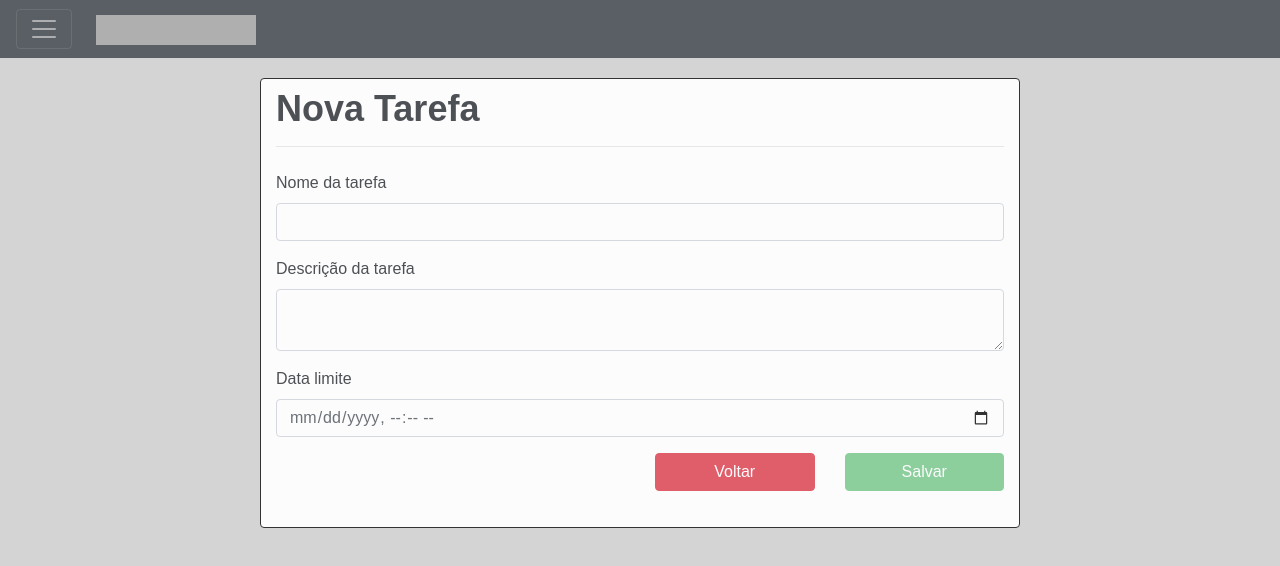
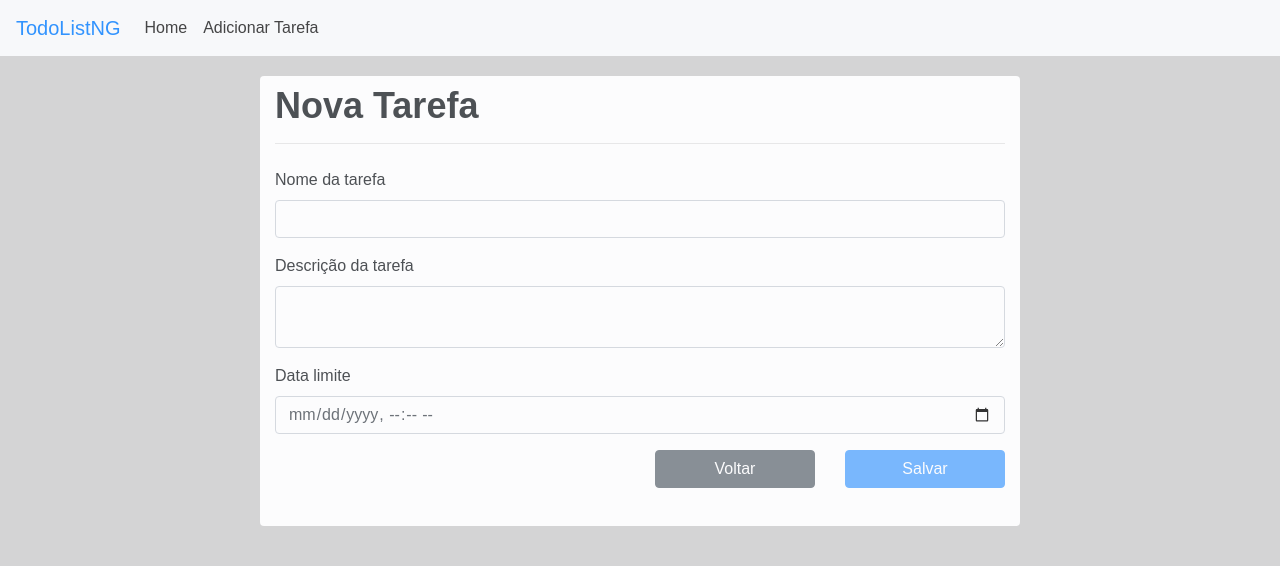
Before and after one commit to rhenrique1/todo-list-ng, an Angular app: page /nova-tarefa in a window 1280 px wide. Shown: the top 566 px of the page. Built offline with nearby package versions, Linux system fonts and the light colour scheme; grey boxes are pictures that could not be loaded.

Commit message:
recarregando child components corretamente

```diff
--- a/src/app/components/home/home.component.html
+++ b/src/app/components/home/home.component.html
@@ -1,23 +1,20 @@
 <div class="container mt-4">
   <div class="row justify-content-center col-xs-12" id="tabelaTarefas">
-    <div class="mt-3 text-center" *ngIf="isLoading">
-      <app-loading-spinner></app-loading-spinner>
-    </div>
-    <ng-container *ngIf="!isLoading">
+    <ng-container *ngIf="!isEnabled">
       <div class="col-sm rounded bg-light ml-4">
         <h1 class="text-left fs-20 pt-3">A FAZER</h1>
         <hr>
-        <app-item-tarefa [statusTarefa]="0" (recarregar)="initTarefas()"></app-item-tarefa>
+        <app-item-tarefa [statusTarefa]="0" (recarregar)="recarregar()"></app-item-tarefa>
       </div>
       <div class="col-sm rounded bg-light ml-4">
         <h1 class="text-left fs-20 pt-3">EM PROGRESSO</h1>
         <hr>
-        <app-item-tarefa [statusTarefa]="1" (recarregar)="initTarefas()"></app-item-tarefa>
+        <app-item-tarefa [statusTarefa]="1" (recarregar)="recarregar()"></app-item-tarefa>
       </div>
       <div class="col-sm rounded bg-light ml-4">
         <h1 class="text-left fs-20 pt-3">CONCLUÍDO</h1>
         <hr>
-        <app-item-tarefa [statusTarefa]="2" (recarregar)="initTarefas()"></app-item-tarefa>
+        <app-item-tarefa [statusTarefa]="2" (recarregar)="recarregar()"></app-item-tarefa>
       </div>
     </ng-container>
   </div>
--- a/src/app/components/home/home.component.ts
+++ b/src/app/components/home/home.component.ts
@@ -1,4 +1,4 @@
-import { Component, EventEmitter, Input, OnInit, Output } from '@angular/core';
+import { ChangeDetectorRef, Component, EventEmitter, Input, OnInit, Output } from '@angular/core';
 import { map } from 'rxjs/operators';
 import { Tarefa } from 'src/app/shared/models/tarefa.model';
 import { TarefasService } from 'src/app/shared/services/tarefas.service';
@@ -12,27 +12,19 @@ import { NavigationService } from '../../shared/services/utils/navigation.servic
 
 export class HomeComponent implements OnInit {
 
-  public isLoading: boolean = false;
+  public isEnabled: boolean = false;
   public tarefas: Tarefa[] = [];
 
   constructor (
-    private tarefasService: TarefasService,
-    public navigationService: NavigationService
+    public navigationService: NavigationService,
+    private changeDetector: ChangeDetectorRef
   ) {}
 
   ngOnInit(): void {}
 
-  initTarefas() {
-    this.isLoading = true;
-    this.tarefasService.getTarefas()
-    .subscribe(
-      res => {
-        this.tarefas = res;
-        this.isLoading = false;
-      }, err => {
-        console.log(err);
-        this.isLoading = false;
-      })
+  recarregar() {
+    this.isEnabled = true;
+    this.changeDetector.detectChanges();
+    this.isEnabled = false;
   }
-
 }
--- a/src/app/components/nav-bar/nav-bar.component.html
+++ b/src/app/components/nav-bar/nav-bar.component.html
@@ -1,52 +1,27 @@
 <div class="pos-f-t">
-  <div class="collapse" id="navbarToggleExternalContent">
-    <div class="bg-dark p-4">
-      <h4 class="text-white">ToDo List NG</h4>
-      <hr>
-      <div class="itemSubmenu">
-        <a class="" routerLink="/" routerLinkActive="router-link-active">
-          <svg xmlns="http://www.w3.org/2000/svg" width="25" height="25" fill="white" class="bi bi-house-door" viewBox="0 0 16 16">
-            <path d="M8.354 1.146a.5.5 0 0 0-.708 0l-6 6A.5.5 0 0 0 1.5 7.5v7a.5.5 0 0 0 .5.5h4.5a.5.5 0 0 0 .5-.5v-4h2v4a.5.5 0 0 0 .5.5H14a.5.5 0 0 0 .5-.5v-7a.5.5 0 0 0-.146-.354L13 5.793V2.5a.5.5 0 0 0-.5-.5h-1a.5.5 0 0 0-.5.5v1.293L8.354 1.146zM2.5 14V7.707l5.5-5.5 5.5 5.5V14H10v-4a.5.5 0 0 0-.5-.5h-3a.5.5 0 0 0-.5.5v4H2.5z"/>
-          </svg>
-          <span class="text-light fs-14 ml-3 align-bottom">Home</span>
-        </a>
-      </div>
-      <div class="mt-3">
-        <a class="" routerLink="nova-tarefa" routerLinkActive="router-link-active">
-          <svg xmlns="http://www.w3.org/2000/svg" width="25" height="25" fill="white" class="bi bi-plus-circle" viewBox="0 0 16 16">
-            <path d="M8 15A7 7 0 1 1 8 1a7 7 0 0 1 0 14zm0 1A8 8 0 1 0 8 0a8 8 0 0 0 0 16z"/>
-            <path d="M8 4a.5.5 0 0 1 .5.5v3h3a.5.5 0 0 1 0 1h-3v3a.5.5 0 0 1-1 0v-3h-3a.5.5 0 0 1 0-1h3v-3A.5.5 0 0 1 8 4z"/>
-          </svg>
-          <span class="text-light fs-14 ml-3 align-bottom">Adicionar Tarefa</span>
-        </a>
-      </div>
-    </div>
-  </div>
-  <nav class="navbar navbar-dark bg-dark">
-    <button
-      class="navbar-toggler"
-      type="button"
-      data-toggle="collapse"
-      data-target="#navbarToggleExternalContent"
-      aria-controls="navbarToggleExternalContent"
-      aria-expanded="false"
-      aria-label="Toggle navigation"
-    >
+  <nav class="navbar navbar-expand-lg navbar-light bg-light">
+    <button class="navbar-toggler" type="button" data-toggle="collapse" data-target="#navbarTogglerDemo03" aria-controls="navbarTogglerDemo03" aria-expanded="false" aria-label="Toggle navigation">
       <span class="navbar-toggler-icon"></span>
     </button>
-    <ul class="navbar-nav mr-auto mt-2 mt-lg-0 ml-4">
-      <li class="nav-item active">
-        <a class="navbar-brand" routerLink="/" routerLinkActive="router-link-active">
-          <!-- <svg xmlns="http://www.w3.org/2000/svg" width="30" height="30" fill="white" class="bi bi-list-check" viewBox="0 0 16 16">
-            <path fill-rule="evenodd" d="M5 11.5a.5.5 0 0 1 .5-.5h9a.5.5 0 0 1 0 1h-9a.5.5 0 0 1-.5-.5zm0-4a.5.5 0 0 1 .5-.5h9a.5.5 0 0 1 0 1h-9a.5.5 0 0 1-.5-.5zm0-4a.5.5 0 0 1 .5-.5h9a.5.5 0 0 1 0 1h-9a.5.5 0 0 1-.5-.5zM3.854 2.146a.5.5 0 0 1 0 .708l-1.5 1.5a.5.5 0 0 1-.708 0l-.5-.5a.5.5 0 1 1 .708-.708L2 3.293l1.146-1.147a.5.5 0 0 1 .708 0zm0 4a.5.5 0 0 1 0 .708l-1.5 1.5a.5.5 0 0 1-.708 0l-.5-.5a.5.5 0 1 1 .708-.708L2 7.293l1.146-1.147a.5.5 0 0 1 .708 0zm0 4a.5.5 0 0 1 0 .708l-1.5 1.5a.5.5 0 0 1-.708 0l-.5-.5a.5.5 0 0 1 .708-.708l.146.147 1.146-1.147a.5.5 0 0 1 .708 0z"/>
-          </svg> -->
-          <img
-            src="http://cit336.malorieaaron.com/public/images/to_do_list_logo.png"
-            alt=""
-            style="width: 160px; height: 30px"
-          >
-        </a>
-      </li>
-    </ul>
+    <a class="navbar-brand text-primary" routerLink="/" routerLinkActive="router-link-active">TodoListNG</a>
+    <div class="collapse navbar-collapse" id="navbarNav">
+      <ul class="navbar-nav">
+        <li class="nav-item active">
+          <a class="nav-link" href="#" routerLink="/" routerLinkActive="router-link-active">Home</a>
+        </li>
+        <li class="nav-item active">
+          <a class="nav-link" href="#" routerLink="nova-tarefa" routerLinkActive="router-link-active">Adicionar Tarefa</a>
+        </li>
+        <!-- <li class="nav-item">
+          <a class="nav-link" href="#">Features</a>
+        </li>
+        <li class="nav-item">
+          <a class="nav-link" href="#">Pricing</a>
+        </li>
+        <li class="nav-item">
+          <a class="nav-link disabled" href="#">Disabled</a>
+        </li> -->
+      </ul>
+    </div>
   </nav>
 </div>
--- a/src/app/components/tarefas/editar-tarefa/editar-tarefa.component.css
+++ b/src/app/components/tarefas/editar-tarefa/editar-tarefa.component.css
@@ -1,5 +1,4 @@
 #formTarefa {
-  border: 1px solid black;
   margin-top: 20px;
   background-color: white;
   opacity: 98%;
--- a/src/app/components/tarefas/editar-tarefa/editar-tarefa.component.html
+++ b/src/app/components/tarefas/editar-tarefa/editar-tarefa.component.html
@@ -64,13 +64,13 @@
                   <button
                     routerLink="/"
                     routerLinkActive="router-link-active"
-                    class="btn btn-block btn-danger"
+                    class="btn btn-block btn-secondary"
                     >Voltar
                   </button>
                 </div>
                 <div class="col-sm-3">
                   <button
-                    class="btn btn-block btn-success"
+                    class="btn btn-block btn-primary"
                     type="submit"
                     [disabled]="!form.valid"
                     >Salvar
--- a/src/app/components/tarefas/item-tarefa/item-tarefa.component.ts
+++ b/src/app/components/tarefas/item-tarefa/item-tarefa.component.ts
@@ -3,6 +3,7 @@ import { NavigationService } from 'src/app/shared/services/utils/navigation.serv
 import { TarefasService } from 'src/app/shared/services/tarefas.service';
 import { Tarefa } from 'src/app/shared/models/tarefa.model';
 import { map } from 'rxjs/operators';
+import { Subscription } from 'rxjs';
 
 @Component({
   selector: 'app-item-tarefa',
@@ -10,6 +11,7 @@ import { map } from 'rxjs/operators';
   styleUrls: ['./item-tarefa.component.css']
 })
 export class ItemTarefaComponent implements OnInit {
+  private _subscription: Subscription;
   public isLoading: boolean = false;
   public confirmar: boolean = false;
   public idAlteracao: number;
@@ -28,9 +30,13 @@ export class ItemTarefaComponent implements OnInit {
     this.initTarefas();
   }
 
+  ngOnDestroy() {
+    this._subscription.unsubscribe();
+  }
+
   initTarefas() {
     this.isLoading = true;
-    this.tarefasService.getTarefas()
+    this._subscription = this.tarefasService.getTarefas()
     .subscribe(
       res => {
         this.tarefas = res;
--- a/src/app/components/tarefas/nova-tarefa/nova-tarefa.component.css
+++ b/src/app/components/tarefas/nova-tarefa/nova-tarefa.component.css
@@ -1,5 +1,4 @@
 #formTarefa {
-  border: 1px solid black;
   margin-top: 20px;
   background-color: white;
   opacity: 98%;
--- a/src/app/components/tarefas/nova-tarefa/nova-tarefa.component.html
+++ b/src/app/components/tarefas/nova-tarefa/nova-tarefa.component.html
@@ -55,13 +55,13 @@
                 <a
                   routerLink="/"
                   routerLinkActive="router-link-active"
-                  class="btn btn-block btn-danger"
+                  class="btn btn-block btn-secondary"
                   >Voltar
                 </a>
               </div>
               <div class="col-sm-3">
                 <button
-                  class="btn btn-block btn-success"
+                  class="btn btn-block btn-primary"
                   type="submit"
                   [disabled]="!form.valid"
                   >Salvar
```
